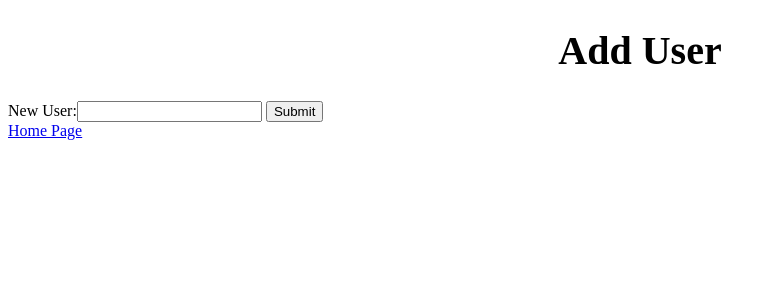
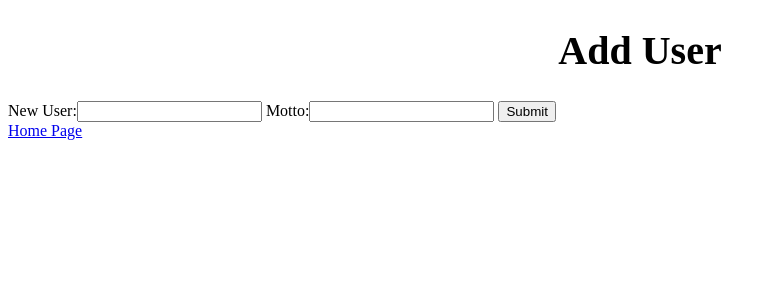
Before and after one commit to sri-1729/django_basics, a Django app: page /in/addUsers in a window 1280 px wide. Shown: the top 300 px of the page, without its empty margins (0-776 px from the left). Run offline with Django 3.2, Linux system fonts and the light colour scheme.

Commit message:
dbserver

```diff
--- a/first/index/templates/index/index.html
+++ b/first/index/templates/index/index.html
@@ -9,7 +9,7 @@
 		<h2>Our Users</h2>
 		<ul>
 		{% for user in users %}
-			<li>{{user}}
+			<li>{{user.user_name}}:  "{{user.motto}}"
 		{% endfor %}
 		</ul>
 		<a href={% url 'ind:add'%}>Add User</a>
--- a/first/index/views.py
+++ b/first/index/views.py
@@ -2,23 +2,27 @@ from django.http import HttpResponseRedirect
 from django.shortcuts import render
 from django import forms
 from django.urls import reverse
-
-users = ["srijith"]
+from .models import users
 
 class userform(forms.Form):
     name = forms.CharField(label="New User")
+    motto = forms.CharField(label="Motto")
 
 # Create your views here.
 def index(response):
+    x = users.objects.all()
     return render(response, "index/index.html",{
-        "users" : users
+        "users" : x
     })
 
 def add(response):
     if response.method == "POST":
         form = userform(response.POST)
         if form.is_valid():
-            users.append(form.cleaned_data["name"])
+            name=form.cleaned_data["name"]
+            motto=form.cleaned_data["motto"]
+            q = users(user_name = name, motto = motto)
+            q.save()
             return HttpResponseRedirect(reverse("ind:index"))
 
     return render(response, "index/add.html",{
```
